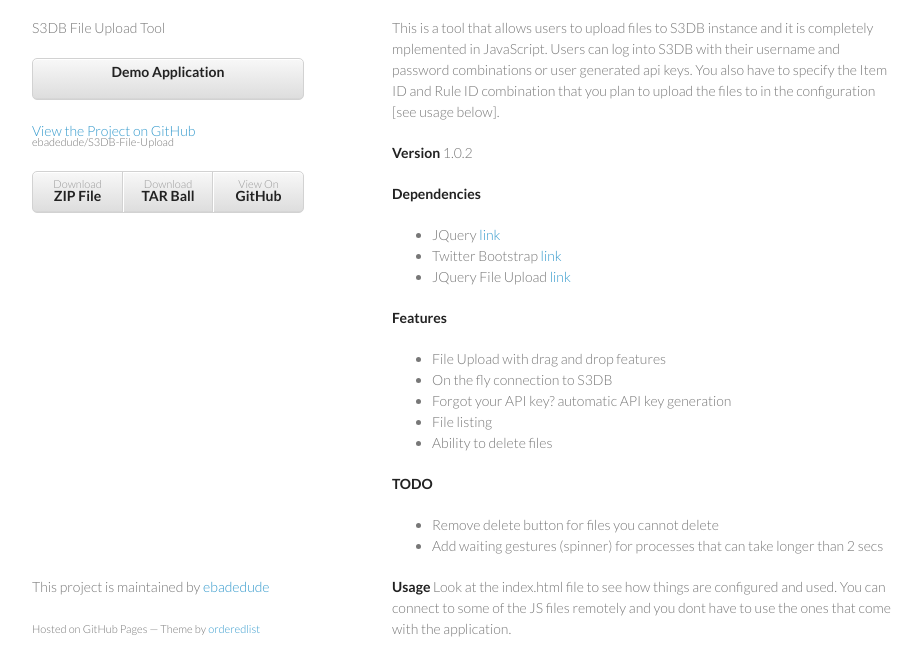
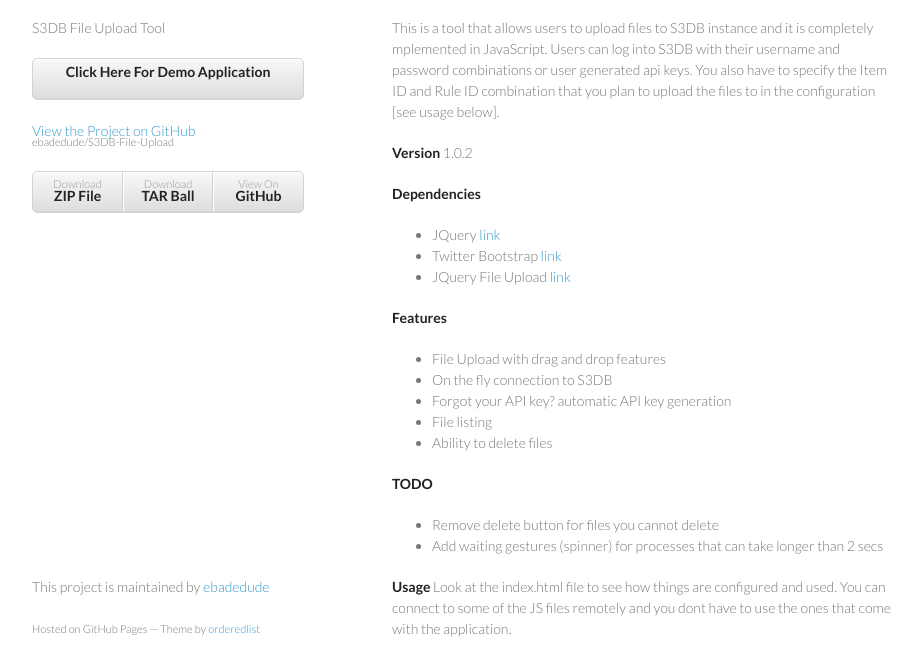
Before and after one commit to ebadedude/S3DB-File-Upload, a plain HTML site: page index.html in a window 1280 px wide. Shown: the part 92-748 px from the top of the page, without its empty margins (178-1099 px from the left). Drawn offline with Linux system fonts and the light colour scheme.

Commit message:
modifying demo app. for public page

```diff
--- a/index.html
+++ b/index.html
@@ -19,7 +19,7 @@
         <p>S3DB File Upload Tool</p>
 
 		<ul>
-			<a href="./demo.html"><strong>Demo Application</strong></a>
+			<a href="./demo.html"><strong>Click Here For Demo Application</strong></a>
 		</ul>
 
         <p class="view"><a href="https://github.com/ebadedude/S3DB-File-Upload">View the Project on GitHub <small>ebadedude/S3DB-File-Upload</small></a></p>
```
